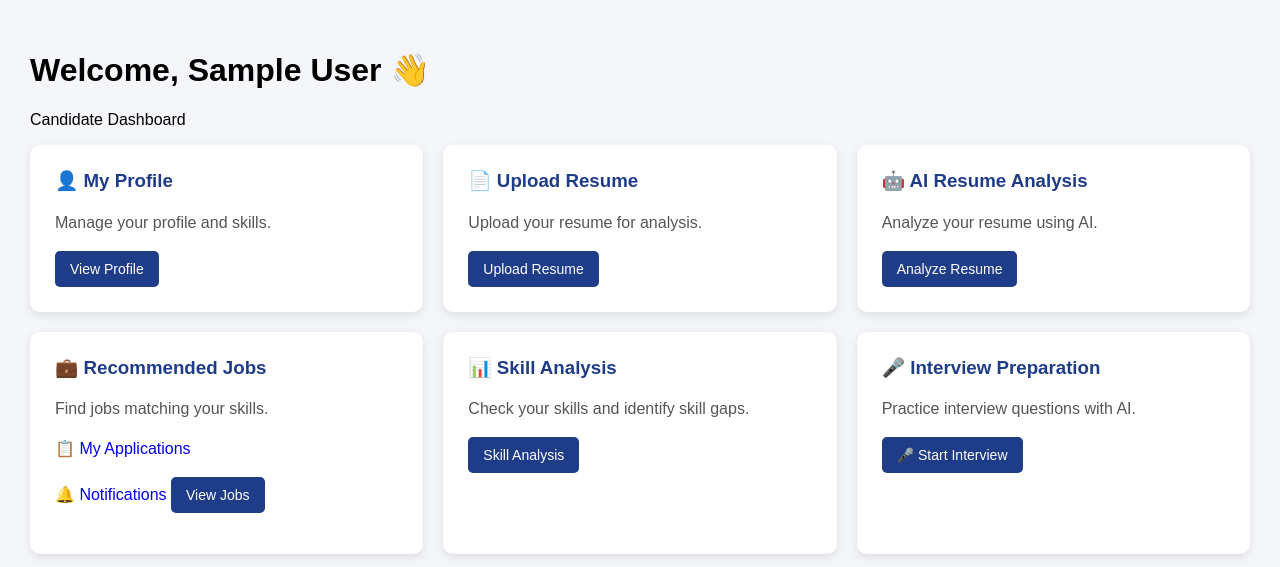
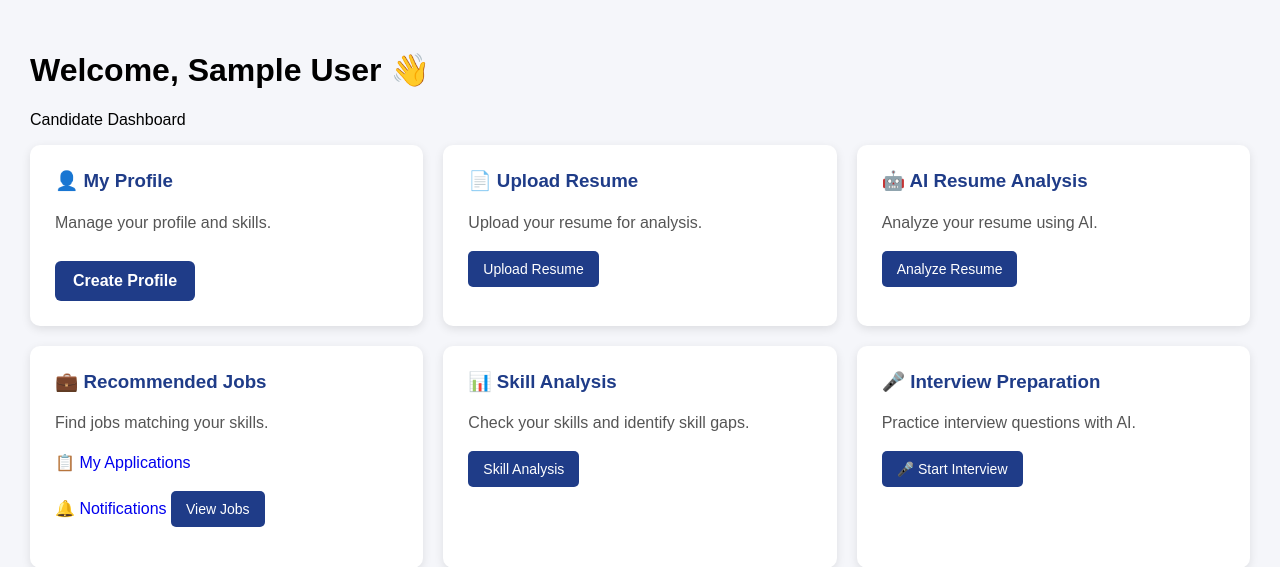
Before and after one commit to salunkeprajakta/HireSmart-AI, a Flask app: page /dashboard in a window 1280 px wide. Shown: the part 64-631 px from the top of the page. Run offline with Flask 3, Linux system fonts and the light colour scheme; the visitor is signed in with stand-in values (Sample User, id 1); data comes from the database, SQL or seed files in the repository; data that the repository does not hold is empty.

Commit message:
Add Create Profile button

```diff
--- a/templates/candidate_dashboard.html
+++ b/templates/candidate_dashboard.html
@@ -67,6 +67,21 @@
 
         .card a {
             text-decoration: none;
+        }
+
+        .dashboard-action-button {
+            display: inline-block;
+            margin-top: 10px;
+            background: #1f3c88;
+            color: #fff !important;
+            padding: 11px 18px;
+            border-radius: 6px;
+            font-weight: bold;
+            cursor: pointer;
+        }
+
+        .dashboard-action-button:hover {
+            background: #162d68;
         }
 
         button {
@@ -163,11 +178,12 @@
                 Manage your profile and skills.
             </p>
 
-            <a href="{{ url_for('profile') }}">
-                <button type="button">
-                    View Profile
-                </button>
-            </a>
+            {% if profile_complete %}
+            <a class="dashboard-action-button" href="{{ url_for('view_profile') }}" role="button">View Profile</a>
+            <a class="dashboard-action-button" href="{{ url_for('profile') }}" role="button">Update Profile</a>
+            {% else %}
+            <a class="dashboard-action-button" href="{{ url_for('profile') }}" role="button">Create Profile</a>
+            {% endif %}
 
         </div>
 
```
